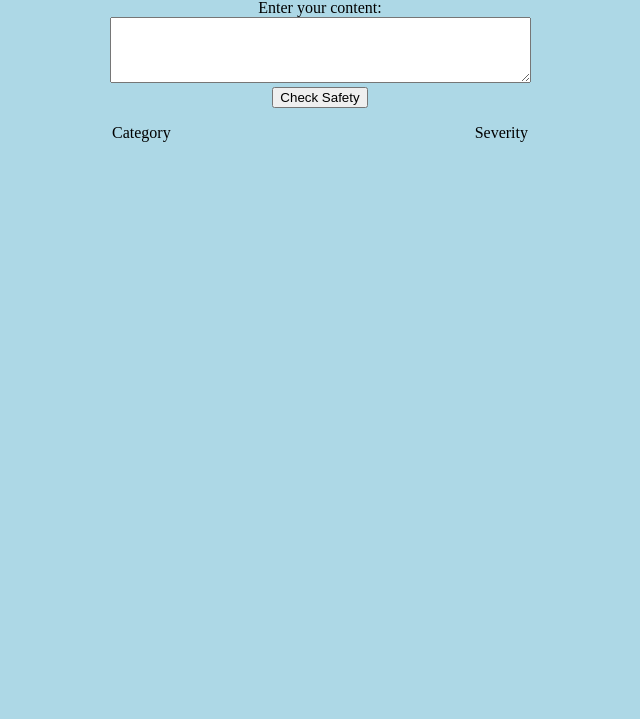
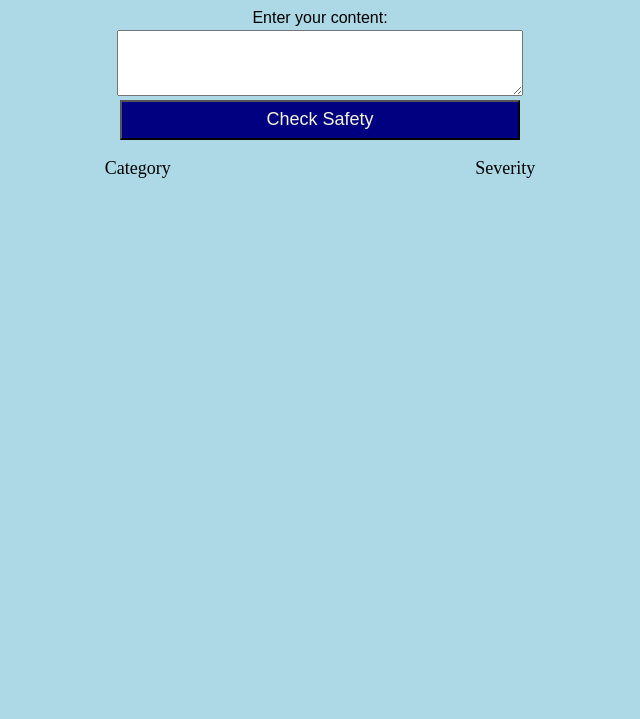
Before and after one commit to intikhab-h-bhat/azure-Content-safety, a website: page public/index.html in a window 1280 px wide. Shown: the part 81-800 px from the top of the page, without its empty margins (320-960 px from the left). Drawn offline with Linux system fonts and the light colour scheme.

Commit message:
more changes in  style

```diff
--- a/public/index.html
+++ b/public/index.html
@@ -9,11 +9,11 @@
 <body>
     <h1>Content Safety Analyzer</h1>
     <form id="contentForm">
-        <label for="content">Enter your content:</label><br>
+        <label for="content" style="font: 1em sans-serif; padding: 2px;">Enter your content:</label><br>
         <textarea id="content" name="content" rows="4" cols="50"></textarea><br>
-        <button type="submit">Check Safety</button>
+        <button type="submit" id="btnSubmit">Check Safety</button>
     </form>
-    <p>
+    <p style="font-size: large; border: 2px;" >
         Category Severity
     </p>
 
--- a/public/styles.css
+++ b/public/styles.css
@@ -1,6 +1,12 @@
 body{
     background-color: lightblue;
     text-align: center;
+    padding: 2px;
+}
+#content{
+    padding: 2px;
+    margin-top: 3px;
+    width: 400px;
 }
 
 p{
@@ -10,14 +16,14 @@ p{
     border-color: black;
 
 }
-#tbl{
-    width: 100%;
-}
-#tbldetails{
-    width: 100%;
-
-}
 #result{
     background-color: aliceblue;
 
 }
+#btnSubmit{
+    background-color:navy;
+    color: beige;
+    height: 40px;
+    width: 400px;
+    font-size: large;
+}
```
